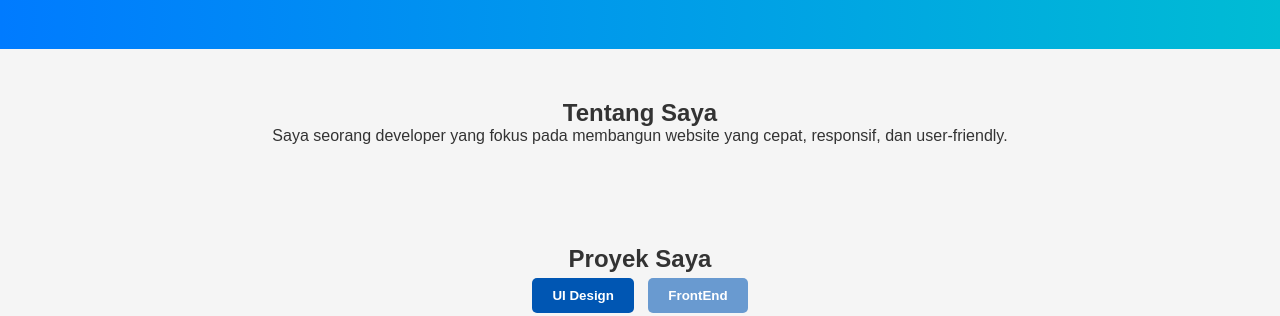
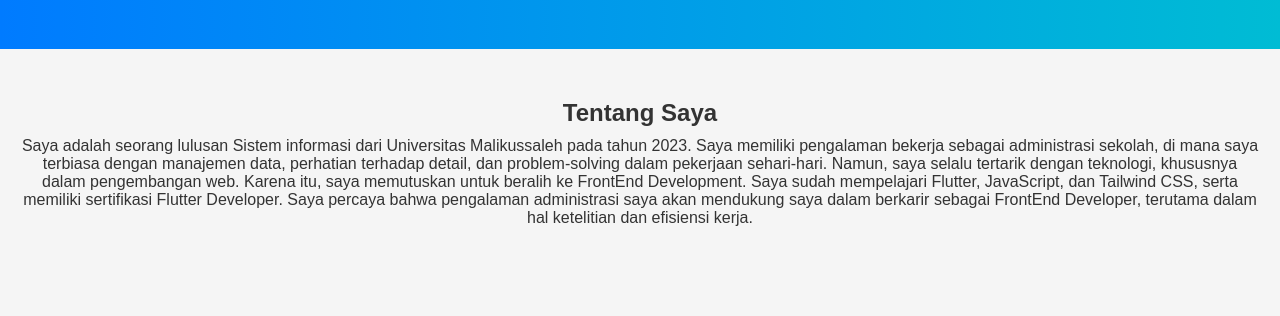
Before and after one commit to Pashakhatamihasibuan/Portofolio, a plain HTML site: page index.html in a window 1280 px wide. Shown: the part 820-1136 px from the top of the page. Drawn offline with Linux system fonts and the light colour scheme.

Commit message:
feat: mengubah deskripsi diri

```diff
--- a/index.html
+++ b/index.html
@@ -28,7 +28,13 @@
 
     <section id="bio">
       <h2>Tentang Saya</h2>
-      <p>Saya seorang developer yang fokus pada membangun website yang cepat, responsif, dan user-friendly.</p>
+      <p>
+        Saya adalah seorang lulusan Sistem informasi dari Universitas Malikussaleh pada tahun 2023. Saya memiliki pengalaman bekerja sebagai administrasi
+        sekolah, di mana saya terbiasa dengan manajemen data, perhatian terhadap detail, dan problem-solving dalam pekerjaan sehari-hari. Namun, saya selalu
+        tertarik dengan teknologi, khususnya dalam pengembangan web. Karena itu, saya memutuskan untuk beralih ke FrontEnd Development. Saya sudah mempelajari
+        Flutter, JavaScript, dan Tailwind CSS, serta memiliki sertifikasi Flutter Developer. Saya percaya bahwa pengalaman administrasi saya akan mendukung saya
+        dalam berkarir sebagai FrontEnd Developer, terutama dalam hal ketelitian dan efisiensi kerja.
+      </p>
     </section>
 
     <section id="projects">
--- a/src/css/style.css
+++ b/src/css/style.css
@@ -78,6 +78,10 @@ header nav ul li a {
 #bio {
   text-align: center;
   padding: 50px 20px;
+}
+
+#bio > p {
+  margin-top: 0.625rem;
 }
 
 /* Tabs */
```
